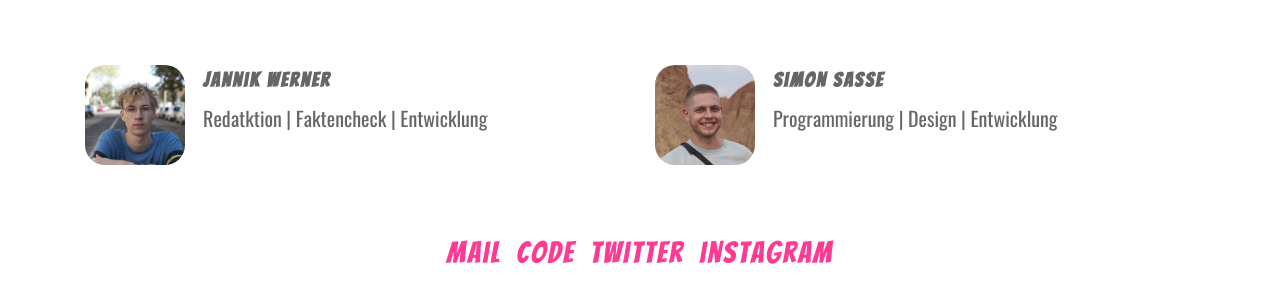
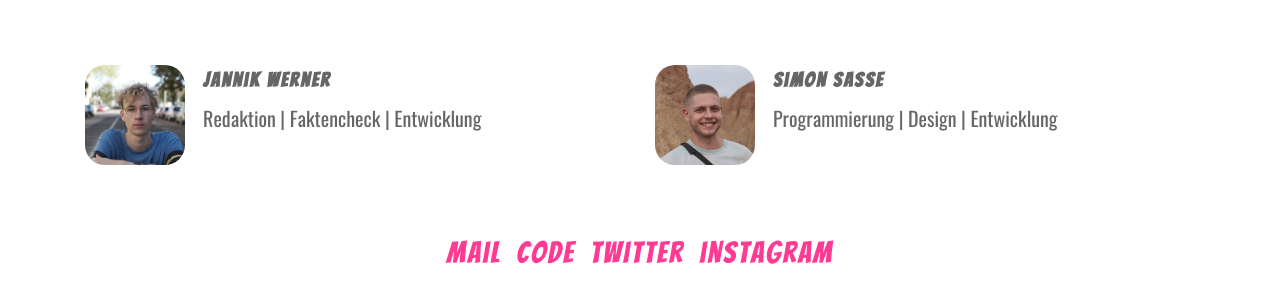
Before and after one commit to QuellenReiter/quellenreiter.website, a Jekyll site: the page built from index.html, in a window 1280 px wide. Shown: the part 1273-1573 px from the top of the page. Built offline with Jekyll 4.4.1, drawn with Linux system fonts in a browser that asks for light colours; nearby versions of some CDN libraries.

Commit message:
fix spelling

```diff
--- a/_config.yml
+++ b/_config.yml
@@ -63,7 +63,7 @@ features                                  :
 people                                    :
 
   - title                                 : Jannik Werner
-    text                                  : Redatktion | Faktencheck | Entwicklung
+    text                                  : Redaktion | Faktencheck | Entwicklung
     avatar                                : assets/jannik.jpg
 
   - title                                 : Simon Sasse
```
